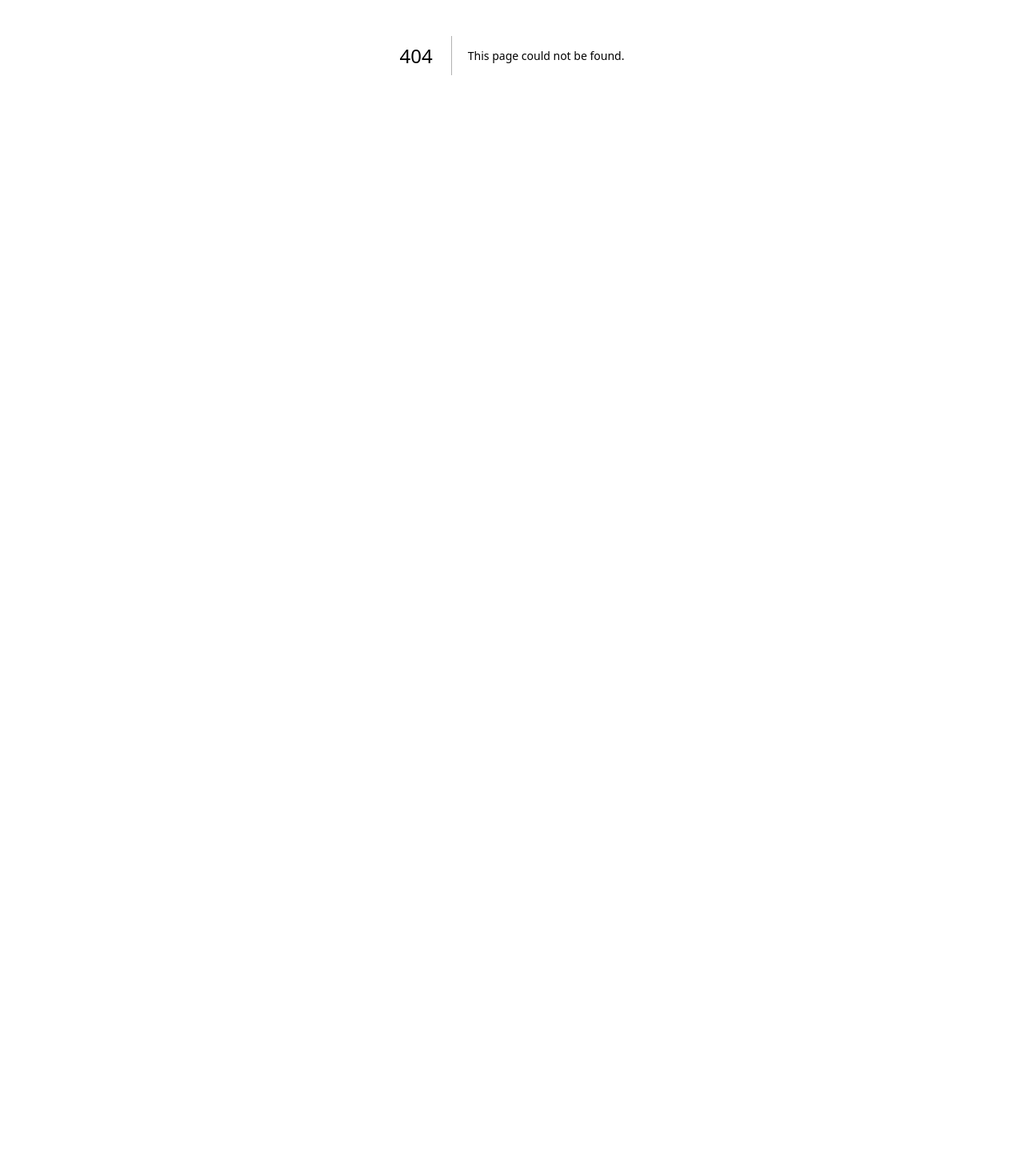
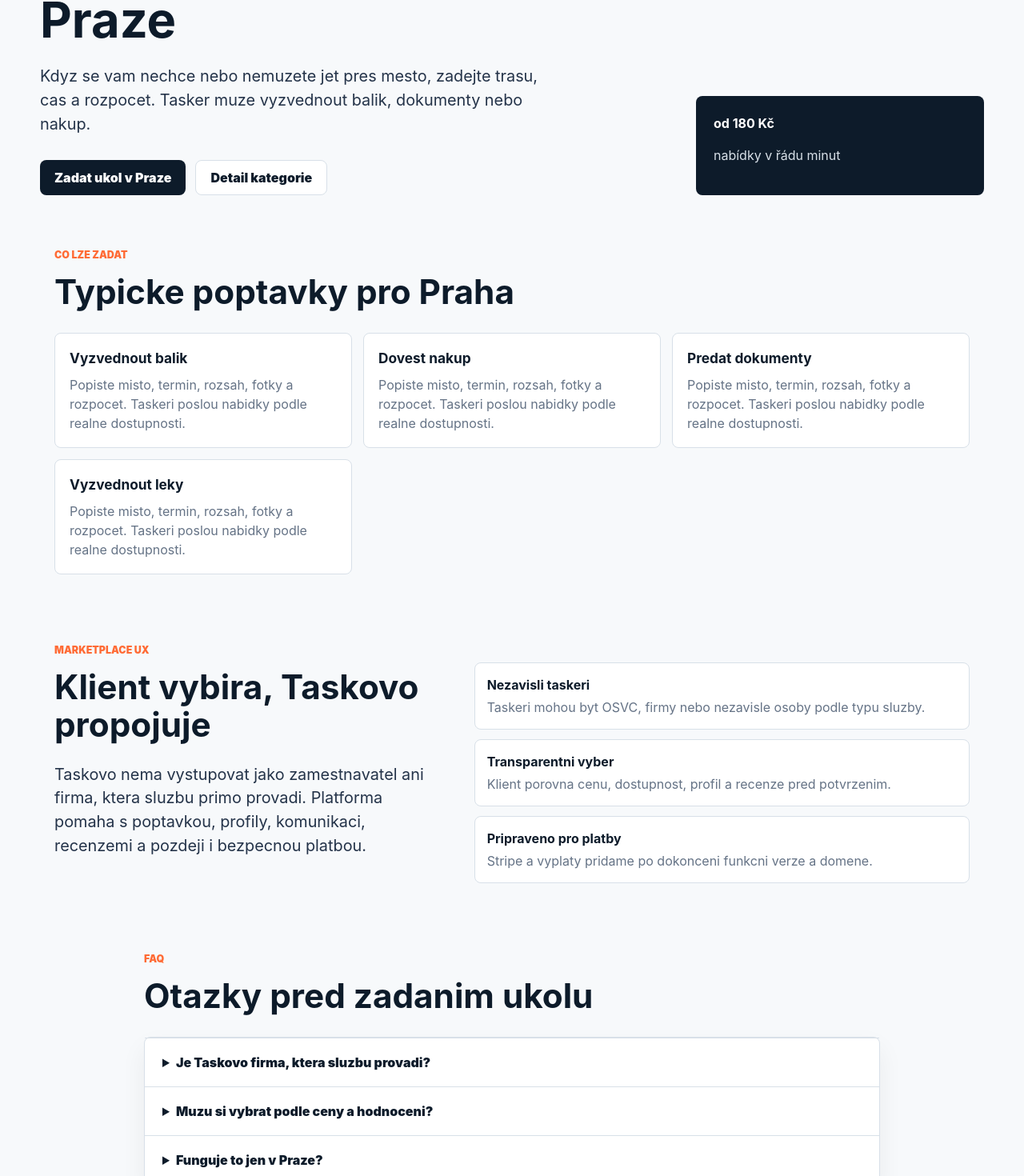
Before and after one commit to kaziodimm/taskovo-app, a Next.js app: page /sluzby/doruceni-zasilek-praha in a window 1280 px wide. Before the commit this address had no page. Shown: the part 331-1801 px from the top of the page at 80% size. Before the commit the page ends 800 px from the top, so only its background shows below. Built offline with nearby package versions, Linux system fonts and the light colour scheme; no server answers.

Commit message:
Add SEO service landing pages for Prague

```diff
--- /dev/null
+++ b/app/sluzby/[slug]/page.tsx
@@ -0,0 +1,214 @@
+import type { Metadata } from "next";
+import { notFound } from "next/navigation";
+import { Footer } from "@/components/Footer";
+import { Header } from "@/components/Header";
+import { marketplaceCategories } from "@/lib/marketplace-data";
+
+const baseUrl = "https://taskovo-app.vercel.app";
+
+const landingPages = [
+  {
+    slug: "uklid-praha",
+    city: "Praha",
+    categorySlug: "uklid",
+    title: "Uklid Praha",
+    headline: "Uklid v Praze bez hledani po skupinach",
+    intro:
+      "Zadejte jednorazovy nebo pravidelny uklid v Praze, porovnejte nabidky a vyberte si taskera podle ceny, recenzi a dostupnosti.",
+    examples: ["Uklid bytu 2+kk", "Uklid po stehovani", "Mytí oken", "Pravidelny uklid kancelare"],
+  },
+  {
+    slug: "stehovani-praha",
+    city: "Praha",
+    categorySlug: "stehovani",
+    title: "Stehovani Praha",
+    headline: "Stehovani a odnos veci v Praze",
+    intro:
+      "Najdete pomoc s krabicemi, nabytkem, odnosom veci do sklepa nebo mensim prevozem po Praze bez nutnosti objednavat velkou firmu.",
+    examples: ["Odnos pracky", "Prevoz krabic", "Vyklizeni sklepa", "Pomoc s nakladkou"],
+  },
+  {
+    slug: "montaz-nabytku-praha",
+    city: "Praha",
+    categorySlug: "montaz-nabytku",
+    title: "Montaz nabytku Praha",
+    headline: "Montaz nabytku v Praze s jasnou cenou",
+    intro:
+      "Popiste, co je potreba smontovat, pridejte fotky nebo odkaz na produkt a nechte si poslat nabidky od taskeru v Praze.",
+    examples: ["Skrin IKEA", "Postel a komoda", "Police na zed", "Kancelarsky stul"],
+  },
+  {
+    slug: "doruceni-zasilek-praha",
+    city: "Praha",
+    categorySlug: "doruceni",
+    title: "Doruceni zasilek Praha",
+    headline: "Kuryrni pomoc a vyzvednuti zasilek v Praze",
+    intro:
+      "Kdyz se vam nechce nebo nemuzete jet pres mesto, zadejte trasu, cas a rozpocet. Tasker muze vyzvednout balik, dokumenty nebo nakup.",
+    examples: ["Vyzvednout balik", "Dovest nakup", "Predat dokumenty", "Vyzvednout leky"],
+  },
+  {
+    slug: "pomoc-na-zahrade-praha",
+    city: "Praha",
+    categorySlug: "zahrada",
+    title: "Pomoc na zahrade Praha",
+    headline: "Pomoc na zahrade a kolem domu v Praze",
+    intro:
+      "Najdete lokalni pomoc pro sekani travy, uklid terasy, hrabani listi, odnos vetvi nebo sezonni prace kolem domu.",
+    examples: ["Sekani travy", "Hrabani listi", "Odvoz vetvi", "Uklid terasy"],
+  },
+];
+
+const faqItems = [
+  {
+    question: "Je Taskovo firma, ktera sluzbu provadi?",
+    answer:
+      "Ne. Taskovo je zprostredkovatelska platforma. Sluzbu provadi nezavisly tasker, OSVC nebo firma, kterou si klient sam vybere.",
+  },
+  {
+    question: "Muzu si vybrat podle ceny a hodnoceni?",
+    answer:
+      "Ano. Cilem marketplace je porovnat cenu, profil, dostupnost, hodnoceni a zpusob provedeni jeste pred potvrzenim ukolu.",
+  },
+  {
+    question: "Funguje to jen v Praze?",
+    answer:
+      "Praha je dulezita pro start a SEO, ale Taskovo je stavene i pro Brno, Ostravu, Plzen, Olomouc a mensi mesta, kde organizovana pomoc casto chybi.",
+  },
+];
+
+function getLanding(slug: string) {
+  return landingPages.find((page) => page.slug === slug);
+}
+
+export function generateStaticParams() {
+  return landingPages.map((page) => ({ slug: page.slug }));
+}
+
+export async function generateMetadata({ params }: { params: Promise<{ slug: string }> }): Promise<Metadata> {
+  const { slug } = await params;
+  const page = getLanding(slug);
+  if (!page) return {};
+
+  const title = `${page.title} | Taskovo`;
+  const description = `${page.intro} Taskovo propojuje klienty s nezavislymi taskery v okoli.`;
+  const path = `/sluzby/${page.slug}`;
+
+  return {
+    title,
+    description,
+    alternates: { canonical: path },
+    openGraph: {
+      title,
+      description,
+      url: `${baseUrl}${path}`,
+      siteName: "Taskovo",
+      type: "website",
+    },
+  };
+}
+
+export default async function ServiceLandingPage({ params }: { params: Promise<{ slug: string }> }) {
+  const { slug } = await params;
+  const page = getLanding(slug);
+  if (!page) notFound();
+
+  const category = marketplaceCategories.find((item) => item.slug === page.categorySlug);
+  if (!category) notFound();
+
+  const faqJsonLd = {
+    "@context": "https://schema.org",
+    "@type": "FAQPage",
+    mainEntity: faqItems.map((item) => ({
+      "@type": "Question",
+      name: item.question,
+      acceptedAnswer: { "@type": "Answer", text: item.answer },
+    })),
+  };
+
+  const localBusinessJsonLd = {
+    "@context": "https://schema.org",
+    "@type": "Service",
+    name: page.title,
+    description: page.intro,
+    areaServed: page.city,
+    serviceType: category.title,
+    provider: {
+      "@type": "Organization",
+      name: "Taskovo",
+      description: "Taskovo je pouze zprostredkovatelska platforma, ne zamestnavatel taskeru.",
+    },
+  };
+
+  return (
+    <>
+      <Header />
+      <main className="page-shell">
+        <script type="application/ld+json" dangerouslySetInnerHTML={{ __html: JSON.stringify(faqJsonLd) }} />
+        <script type="application/ld+json" dangerouslySetInnerHTML={{ __html: JSON.stringify(localBusinessJsonLd) }} />
+
+        <section className="page-hero">
+          <div>
+            <p className="kicker">{page.city}</p>
+            <h1 className="page-title">{page.headline}</h1>
+            <p className="hero-lead">{page.intro}</p>
+            <div className="hero-actions">
+              <a className="button primary" href={`/zadat-ukol?kategorie=${category.slug}`}>Zadat ukol v Praze</a>
+              <a className="button secondary" href={`/kategorie/${category.slug}`}>Detail kategorie</a>
+            </div>
+          </div>
+          <div className="page-hero-card">
+            <strong>{category.averagePrice}</strong>
+            <p>{category.responseTime}</p>
+          </div>
+        </section>
+
+        <section className="section" style={{ paddingTop: 34 }}>
+          <div className="section-title">
+            <p className="kicker">Co lze zadat</p>
+            <h2>Typicke poptavky pro {page.city}</h2>
+          </div>
+          <div className="category-grid">
+            {page.examples.map((example) => (
+              <article className="legal-card" key={example}>
+                <h3>{example}</h3>
+                <p>Popiste misto, termin, rozsah, fotky a rozpocet. Taskeri poslou nabidky podle realne dostupnosti.</p>
+              </article>
+            ))}
+          </div>
+        </section>
+
+        <section className="section split">
+          <div>
+            <p className="kicker">Marketplace UX</p>
+            <h2>Klient vybira, Taskovo propojuje</h2>
+            <p className="hero-lead">
+              Taskovo nema vystupovat jako zamestnavatel ani firma, ktera sluzbu primo provadi. Platforma pomaha s poptavkou, profily, komunikaci, recenzemi a pozdeji i bezpecnou platbou.
+            </p>
+          </div>
+          <div className="feature-list">
+            <div><strong>Nezavisli taskeri</strong><span>Taskeri mohou byt OSVC, firmy nebo nezavisle osoby podle typu sluzby.</span></div>
+            <div><strong>Transparentni vyber</strong><span>Klient porovna cenu, dostupnost, profil a recenze pred potvrzenim.</span></div>
+            <div><strong>Pripraveno pro platby</strong><span>Stripe a vyplaty pridame po dokonceni funkcni verze a domene.</span></div>
+          </div>
+        </section>
+
+        <section className="section faq-section">
+          <div className="section-title">
+            <p className="kicker">FAQ</p>
+            <h2>Otazky pred zadanim ukolu</h2>
+          </div>
+          <div className="faq-list">
+            {faqItems.map((item) => (
+              <details key={item.question}>
+                <summary>{item.question}</summary>
+                <p>{item.answer}</p>
+              </details>
+            ))}
+          </div>
+        </section>
+      </main>
+      <Footer />
+    </>
+  );
+}
```
